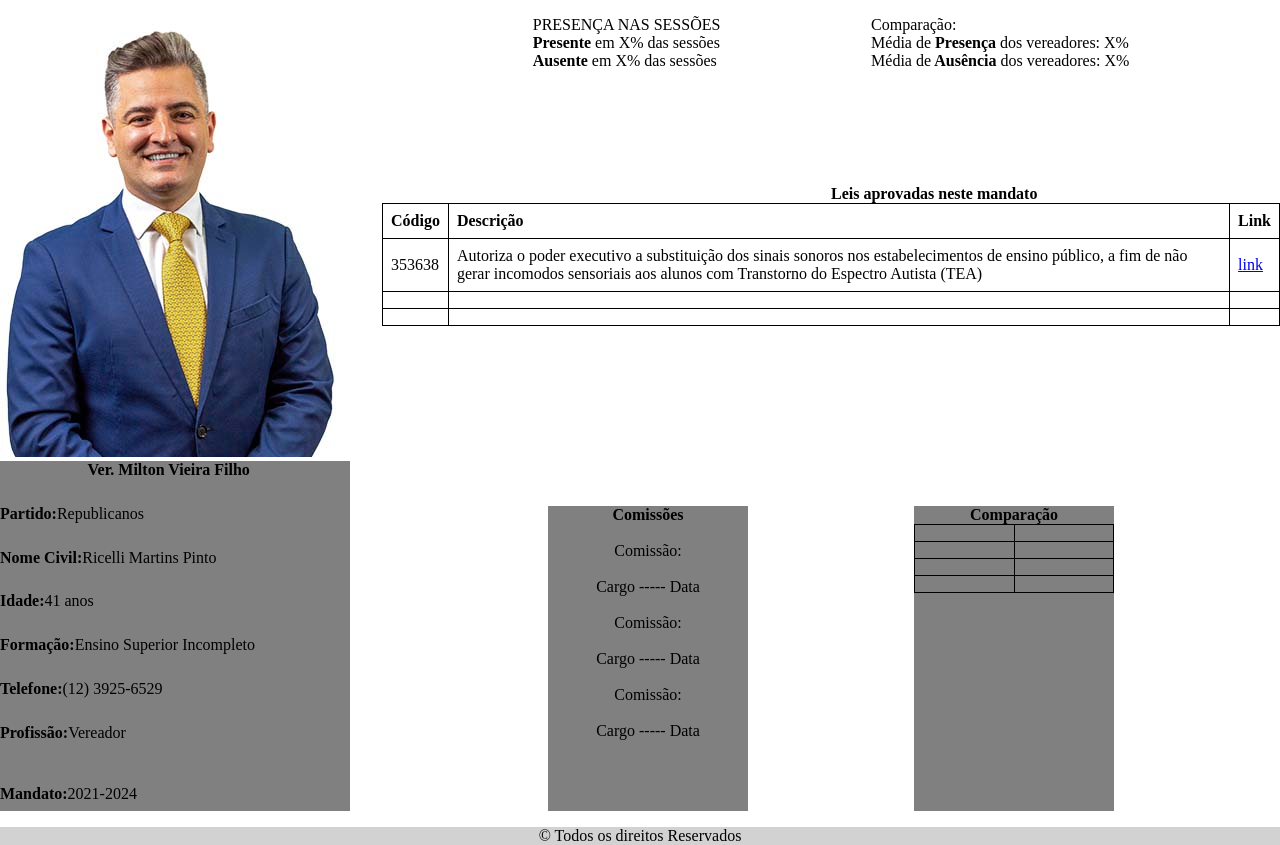
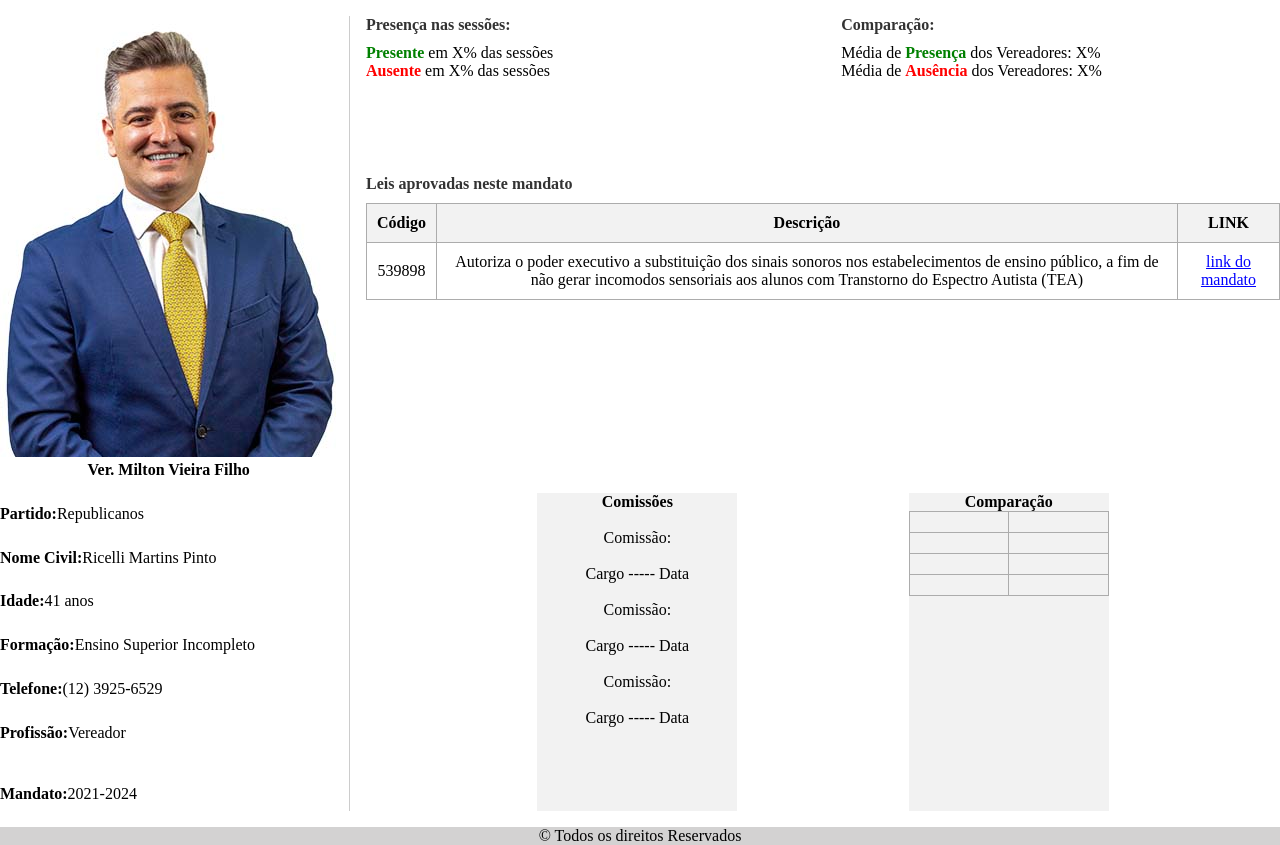
Before and after one commit to AgileKrakens/DemoQuerycy, a Flask app: page /perfil in a window 1280 px wide. Shown: the part 47-892 px from the top of the page. Run offline with Flask 3, Linux system fonts and the light colour scheme.

Commit message:
Estilização componentes da Página Perfil

```diff
--- a/src/static/css/perfil.css
+++ b/src/static/css/perfil.css
@@ -39,7 +39,11 @@
 section {
     grid-row: 2/-2;
 }
-
+/* linha divisória entre os painéis */
+.left-panel {
+    padding-right: 20px;
+    border-right: 1px solid #ccc;
+}
 .info {
     display: grid;
     grid-template-columns: 1fr;
@@ -47,7 +51,6 @@ section {
     width: 350px;
     grid-column: 1;
     grid-row: 3/4;
-    background-color: gray;
 }
 
 .nome {
@@ -58,35 +61,66 @@ section {
     display: grid;
     grid-auto-rows: 1fr 2fr 2fr 2fr;
     grid-template-columns: 1fr;
-    gap: 1rem;
+
 }
 
-.presença {
+/* container para as seções de presença e comparação lado a lado */
+.presenca-comparacao {
     display: flex;
-    justify-content: space-evenly;
+    justify-content: space-between;
+    margin-bottom: 40px;
 }
 
-article {
-    grid-column: 2/-1;
-    justify-content: center;
+/* ajusta o tamanho das seções internas */
+.presenca, .comparacao {
+    width: 48%;
 }
 
-.leis {
-    margin-left: 50%;
-    font-style: bold;
+/* estilo dos títulos de cada seção */
+.presenca h3, .comparacao h3, .leis h3, .comissoes h3, .comparacao-geral h3 {
+    font-size: 16px;
+    color: #333;
+    margin-bottom: 10px;
 }
 
+/* estilos para o texto que indica presença */
+.presente {
+    color: green;
+    font-weight: bold;
+}
+
+/* estilos para o texto que indica ausência */
+.ausente {
+    color: red;
+    font-weight: bold;
+}
+article {
+    grid-column: 2/-2;
+
+}
+/* estilos da tabela que contém as leis aprovadas */
 table {
+    width: 100%;
     border-collapse: collapse;
 }
 
-td,
-th {
-    border: 1px solid black;
-    text-align: left;
-    padding: 8px;
+/* estilos para as células da tabela (cabeçalhos e dados) */
+table th, table td {
+    border: 1px solid #acacac;
+    padding: 10px;
+    text-align: center;
 }
 
+/* estilo para o cabeçalho da tabela */
+table th {
+    background-color: #f2f2f2;
+}
+
+/* estilo para os links dentro das células da tabela */
+table td a {
+    color: blue;
+    text-decoration: underline;
+}
 .tabelas {
     display: flex;
     justify-content: space-evenly;
@@ -101,17 +135,17 @@ th {
     flex-direction: column;
     height: auto;
     width: 200px;
-    background-color: gray;
+    background-color: #f2f2f2;
     align-items: center;
 }
 
 .comparaçao {
     display: flex;
     flex-direction: column;
-    /* align-items: center; */
+    align-items: center;
     height: auto;
     width: 200px;
-    background-color: gray;
+    background-color: #f2f2f2;
 
 }
 
--- a/src/templates/perfil.html
+++ b/src/templates/perfil.html
@@ -12,6 +12,7 @@
         <div class="sobre">SOBRE</div>
     </header>
     <section>
+        <div class="left-panel">
             <img src="../static/images/milton.jpg" alt="" class="foto">
             <div class="info">
                 <span class="nome negrito">Ver. Milton Vieira Filho</span>
@@ -23,38 +24,47 @@
                 <div><span class="negrito"><br>Profissão:</span>Vereador</div>
                 <div><span class="negrito"><br><br>Mandato:</span>2021-2024</div>
             </div>
+        </div>
     </section>
     <main>
-        <article class="presença">
-            <p>PRESENÇA NAS SESSÕES <br><span class="negrito">Presente</span> em X% das sessões <br><span class="negrito">Ausente</span> em X% das sessões </p>
-            <p>Comparação: <br>Média de <span class="negrito">Presença</span> dos vereadores: X% <br>Média de<span class="negrito"> Ausência</span> dos vereadores: X%</p>
+        <article>
+            <div class="right-panel">
+                <div class="presenca-comparacao">
+                    <div class="presenca">
+                        <h3>Presença nas sessões:</h3>
+                        <p><span class="presente">Presente</span> em X% das sessões</p>
+                        <p><span class="ausente">Ausente</span> em X% das sessões</p>
+                    </div>
+
+                    <div class="comparacao">
+                        <h3>Comparação:</h3>
+                        <p>Média de <span class="presente">Presença</span> dos Vereadores: X%</p>
+                        <p>Média de <span class="ausente">Ausência</span> dos Vereadores: X%</p>
+                    </div>
+                </div>
         </article>
         <article>
-            <span class="leis negrito">Leis aprovadas neste mandato</span>
+            <div class="leis">
+                <h3>Leis aprovadas neste mandato</h3>
                 <table>
+                    <thead>
                         <tr>
                             <th>Código</th>
                             <th>Descrição</th>
-                    <th>Link</th>
+                            <th>LINK</th>
                         </tr>
+                    </thead>
+                    <tbody>
                         <tr>
-                    <td>353638</td>
+                            <td>539898</td>
                             <td>Autoriza o poder executivo a substituição dos sinais sonoros nos estabelecimentos de ensino
                                 público, a fim de não gerar incomodos sensoriais aos alunos com Transtorno do Espectro Autista
                                 (TEA)</td>
-                    <td><a href="#link">link</a></td>
+                            <td><a href="#">link do mandato</a></td>
                         </tr>
-                <tr>
-                    <td></td>
-                    <td></td>
-                    <td></td>
-                </tr>
-                <tr>
-                    <td></td>
-                    <td></td>
-                    <td></td>
-                </tr>
+                    </tbody>
                 </table>
+            </div>
         </article>
         <article class="tabelas">
             <div class="comissoes">
```
Lines whose indentation alone changed are shown as unchanged.
